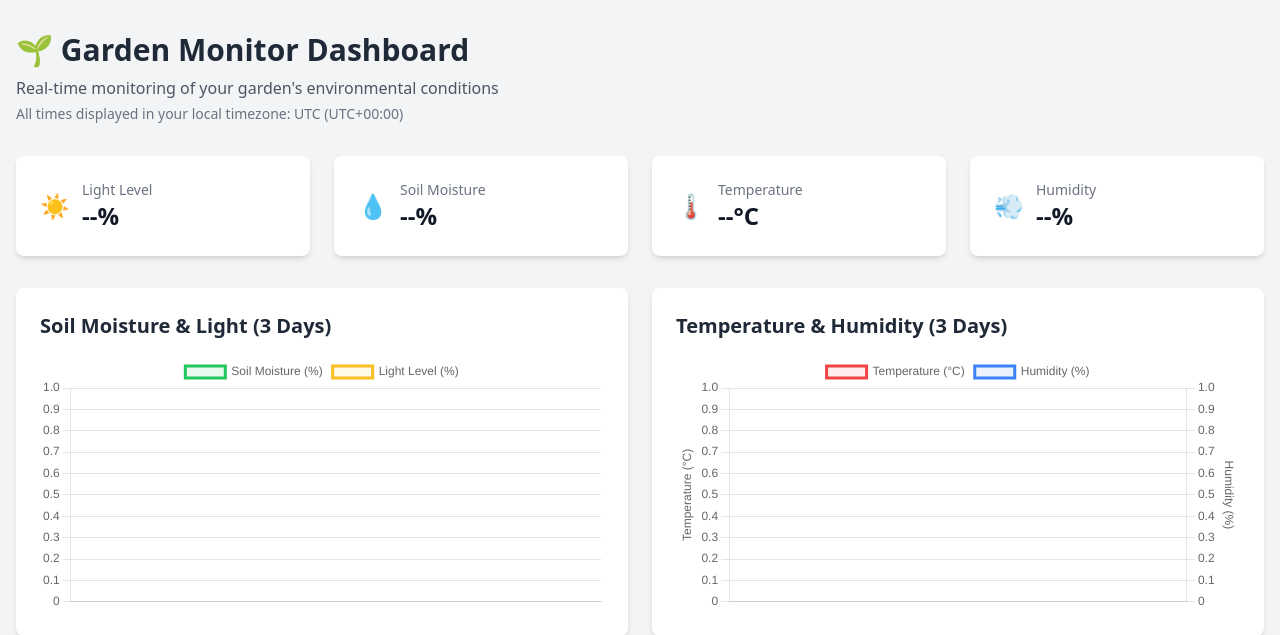
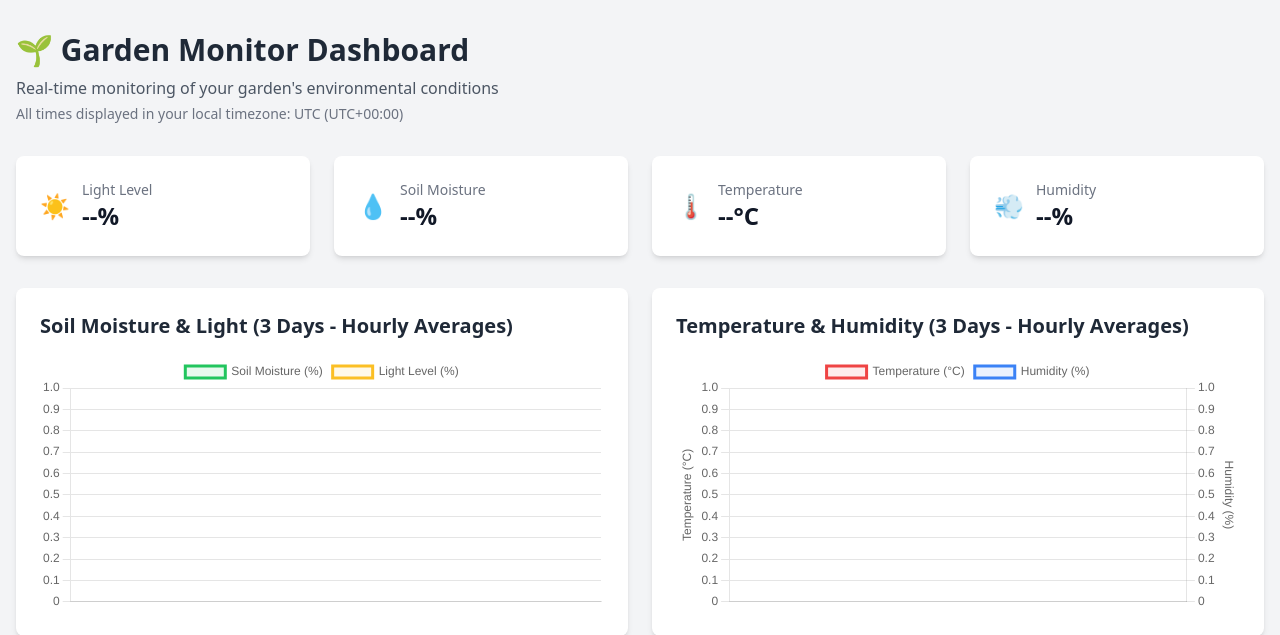
Before and after one commit to willfong/pico-garden-monitor, a Flask app: page / in a window 1280 px wide. Shown: the top 635 px of the page. Run offline with Flask 3, Linux system fonts and the light colour scheme; data that the repository does not hold is empty; some libraries are stand-ins or nearby versions.

Commit message:
Implement hourly averaging for 3-day chart data
Backend changes:
- Group sensor data by hour instead of minute for chart endpoint
- Return hourly averages calculated from all readings within each hour
- Simplify timestamp format to hour precision

Frontend changes:
- Update chart titles to indicate hourly averages
- Improve time label formatting for better 3-day view readability
- Show just time for today, date+time for previous days

🤖 Generated with [Claude Code](https://claude.ai/code)

Co-Authored-By: Claude <noreply@anthropic.com>

```diff
--- a/server/app.py
+++ b/server/app.py
@@ -116,22 +116,20 @@ def get_chart_data():
 
         cursor.execute('''
             SELECT
-                strftime('%Y-%m-%d %H:%M', utc_timestamp) as time,
-                utc_timestamp,
+                strftime('%Y-%m-%d %H:00:00', utc_timestamp) as utc_timestamp,
                 AVG(light) as light,
                 AVG(soil_moisture) as soil_moisture,
                 AVG(temperature) as temperature,
                 AVG(humidity) as humidity
             FROM sensor_readings
             WHERE utc_timestamp >= datetime('now', '-3 days')
-            GROUP BY strftime('%Y-%m-%d %H:%M', utc_timestamp)
+            GROUP BY strftime('%Y-%m-%d %H', utc_timestamp)
             ORDER BY utc_timestamp ASC
         ''')
 
         chart_data = []
         for row in cursor.fetchall():
             chart_data.append({
-                'time': row['time'],
                 'utc_timestamp': row['utc_timestamp'],
                 'light': round(row['light'], 2) if row['light'] else 0,
                 'soil_moisture': round(row['soil_moisture'], 2) if row['soil_moisture'] else 0,
--- a/server/templates/dashboard.html
+++ b/server/templates/dashboard.html
@@ -65,14 +65,14 @@
         <!-- Charts Section -->
         <div class="grid grid-cols-1 lg:grid-cols-2 gap-6 mb-8">
             <div class="bg-white rounded-lg shadow-md p-6">
-                <h2 class="text-xl font-semibold text-gray-800 mb-4">Soil Moisture & Light (3 Days)</h2>
+                <h2 class="text-xl font-semibold text-gray-800 mb-4">Soil Moisture & Light (3 Days - Hourly Averages)</h2>
                 <div class="relative h-64">
                     <canvas id="soilLightChart"></canvas>
                 </div>
             </div>
 
             <div class="bg-white rounded-lg shadow-md p-6">
-                <h2 class="text-xl font-semibold text-gray-800 mb-4">Temperature & Humidity (3 Days)</h2>
+                <h2 class="text-xl font-semibold text-gray-800 mb-4">Temperature & Humidity (3 Days - Hourly Averages)</h2>
                 <div class="relative h-64">
                     <canvas id="tempHumidityChart"></canvas>
                 </div>
@@ -351,7 +351,17 @@
                 const labels = data.map(item => {
                     // Parse UTC timestamp and convert to local time
                     const date = new Date(item.utc_timestamp);
-                    return date.toLocaleDateString() + ' ' + date.toLocaleTimeString([], {hour: '2-digit', minute:'2-digit', hour12: false});
+                    const now = new Date();
+                    const today = new Date(now.getFullYear(), now.getMonth(), now.getDate());
+                    const itemDate = new Date(date.getFullYear(), date.getMonth(), date.getDate());
+
+                    // Show time for today, date+time for other days
+                    if (itemDate.getTime() === today.getTime()) {
+                        return date.toLocaleTimeString([], {hour: '2-digit', minute:'2-digit', hour12: false});
+                    } else {
+                        return date.toLocaleDateString([], {month: 'short', day: 'numeric'}) + ' ' +
+                               date.toLocaleTimeString([], {hour: '2-digit', minute:'2-digit', hour12: false});
+                    }
                 });
 
                 soilLightChart.data.labels = labels;
```
